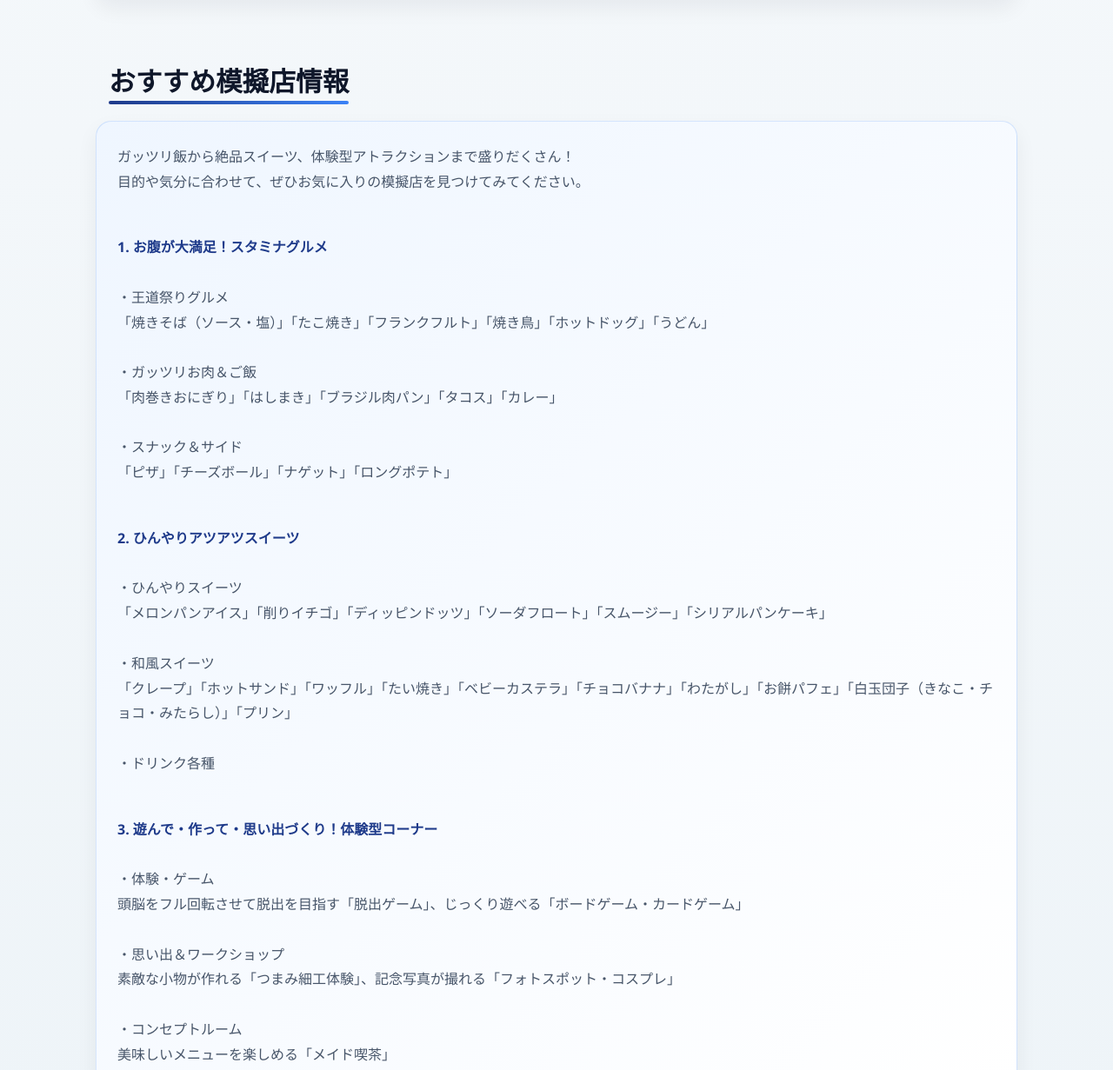
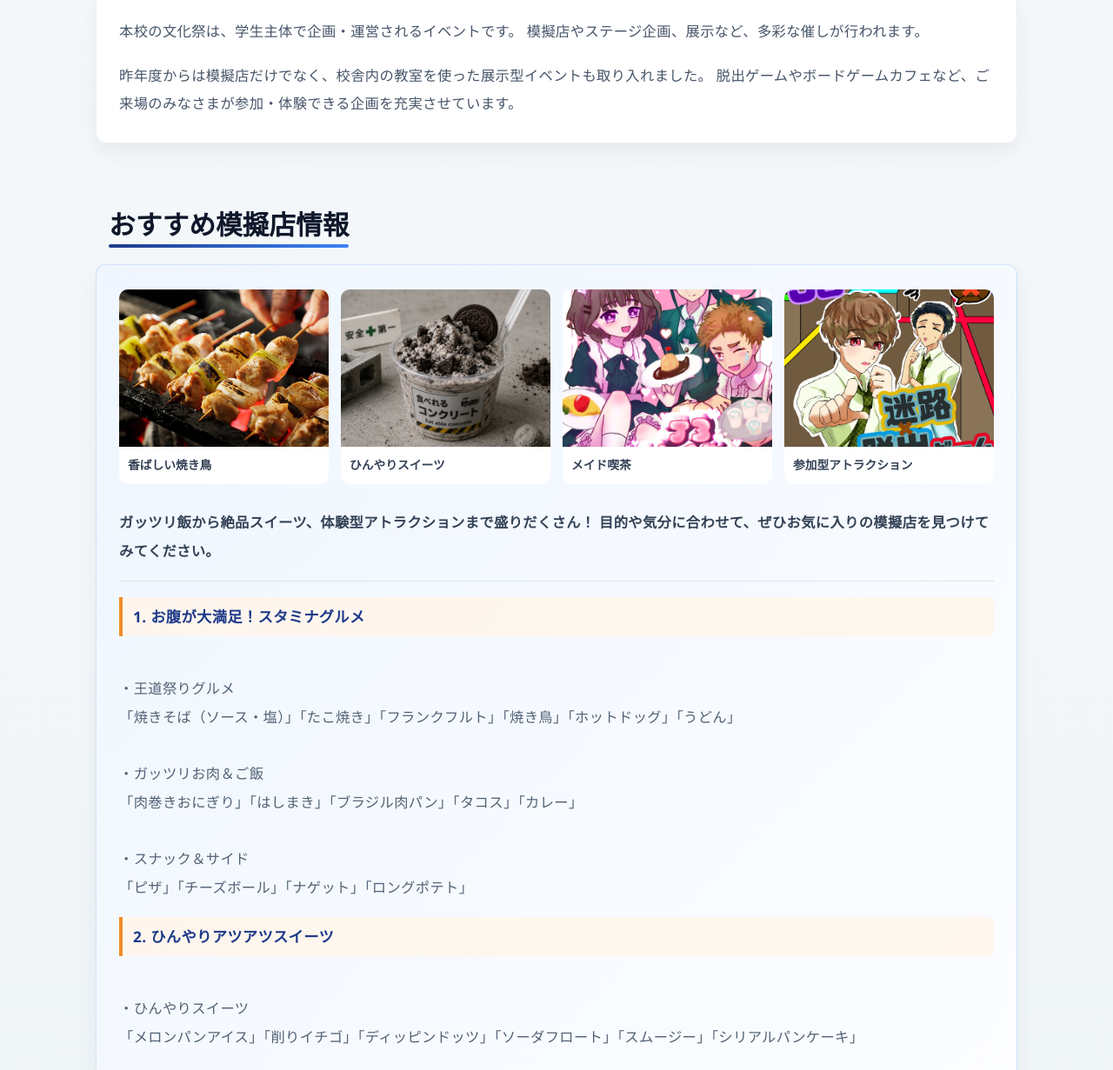
Before and after one commit to M-Koki8910/Kosensai-2026, a website: page public/about.html in a window 1280 px wide. Shown: the part 1070-2301 px from the top of the page at 87% size. Drawn offline with Linux system fonts and the light colour scheme; no server answers.

Commit message:
about変更

```diff
--- a/public/about.html
+++ b/public/about.html
@@ -39,12 +39,20 @@
         }
 
         .about-hero {
-            padding: 90px 20px 70px;
-            background: linear-gradient(135deg, #0f172a 0%, #1e3a8a 100%);
+            position: relative;
+            display: grid;
+            min-height: 430px;
+            place-items: center;
+            padding: 72px 20px 64px;
+            background-image: linear-gradient(rgba(7, 25, 42, 0.5), rgba(7, 25, 42, 0.58)), url('./images/kosensai-ilust.png');
+            background-position: center 48%;
+            background-size: cover;
             color: #fff;
         }
 
         .about-hero-inner {
+            position: relative;
+            z-index: 1;
             max-width: 1000px;
             margin: 0 auto;
             text-align: center;
@@ -97,14 +105,22 @@
         .about-card {
             background: rgba(255, 255, 255, 0.98);
             border: 1px solid rgba(148, 163, 184, 0.2);
-            border-radius: 18px;
-            padding: 26px 24px;
+            border-radius: 12px;
+            padding: 28px 26px;
             box-shadow: 0 10px 25px rgba(15, 23, 42, 0.06);
         }
 
         .about-card p {
+            margin-bottom: 1.15rem;
+            color: #475569;
+            font-size: 1.02rem;
+            line-height: 2;
+            letter-spacing: 0.02em;
+            text-wrap: pretty;
+        }
+
+        .about-card p:last-child {
             margin-bottom: 0;
-            color: #475569;
         }
 
         .about-card.about-highlight {
@@ -113,7 +129,15 @@
         }
 
         .about-card strong {
+            display: block;
+            margin-bottom: 0.7rem;
+            padding: 0.55rem 0.75rem;
+            border-left: 4px solid #f28c28;
+            border-radius: 0 6px 6px 0;
+            background: rgba(255, 247, 237, 0.92);
             color: #1e3a8a;
+            font-size: 1.08rem;
+            line-height: 1.6;
         }
 
         .about-card .shop-info-wrapper {
@@ -125,9 +149,56 @@
             margin-bottom: 0;
         }
 
+        .shop-info-wrapper p:first-child {
+            padding-bottom: 1.1rem;
+            border-bottom: 1px solid rgba(148, 163, 184, 0.25);
+            color: #334155;
+            font-weight: 600;
+        }
+
+        .shop-info-wrapper p:not(:first-child) {
+            color: #526275;
+        }
+
+        .shop-gallery {
+            display: grid;
+            grid-template-columns: repeat(4, minmax(0, 1fr));
+            gap: 14px;
+            margin-bottom: 28px;
+        }
+
+        .shop-gallery figure {
+            margin: 0;
+            overflow: hidden;
+            border-radius: 10px;
+            background: #e2e8f0;
+        }
+
+        .shop-gallery img {
+            display: block;
+            width: 100%;
+            aspect-ratio: 4 / 3;
+            object-fit: cover;
+            transition: transform 0.3s ease;
+        }
+
+        .shop-gallery figure:hover img {
+            transform: scale(1.04);
+        }
+
+        .shop-gallery figcaption {
+            padding: 9px 10px 10px;
+            color: #334155;
+            background: #fff;
+            font-size: 0.86rem;
+            font-weight: 700;
+        }
+
         @media (max-width: 700px) {
             .about-hero {
-                padding-top: 72px;
+                min-height: 360px;
+                padding: 56px 16px 48px;
+                background-position: center center;
             }
 
             .about-page {
@@ -136,6 +207,20 @@
 
             .about-card {
                 padding: 20px 18px;
+            }
+
+            .about-card p {
+                font-size: 0.98rem;
+                line-height: 1.9;
+            }
+
+            .about-card strong {
+                font-size: 1rem;
+            }
+
+            .shop-gallery {
+                grid-template-columns: repeat(2, minmax(0, 1fr));
+                gap: 10px;
             }
         }
     </style>
@@ -211,14 +296,14 @@
             </div>
             <div class="about-card about-highlight">
                 <p>
-                    松江工業高等専門学校（松江高専）は島根県松江市に位置する国立高等専門学校です。
-                    <br>
-                    （ま）学んで（つ）創れる（え）エンジニアを教育目標として
-                    創造性と実践的技術力を兼ね備えた国際的エンジニアの育成に力をいれています。
-                    <br>
-                    高専ロボットコンテスト、高専プログラミングコンテスト、高専デザインコンペティションの他、GCON、レスキューロボットコンテストなどでも多くの成果を出しています。
-                    また、クラブ活動も盛んで、高専初の2021年春高バレー（全日本バレーボール高等学校選手権大会）出場や、東大王クイズ甲子園2022優勝などの他、
-                    全国高専体育大会（2023年度：剣道部団体2連覇、卓球部団体優勝など）で文武両道を兼ね備えた数多くの学生が活躍しています。
+                    松江工業高等専門学校（松江高専）は、島根県松江市に位置する国立高等専門学校です。
+                </p>
+                <p>
+                    「（ま）学んで（つ）創れる（え）エンジニア」を教育目標に掲げ、創造性と実践的技術力を兼ね備えた国際的エンジニアの育成に力を入れています。
+                </p>
+                <p>
+                    高専ロボットコンテストや高専プログラミングコンテスト、高専デザインコンペティションをはじめ、GCON、レスキューロボットコンテストなどでも多くの成果を出しています。
+                    クラブ活動も盛んで、スポーツや文化の分野で全国大会などに挑戦する学生が活躍しています。
                 </p>
             </div>
         </section>
@@ -231,7 +316,8 @@
                 <p>
                     本校の文化祭は、学生主体で企画・運営されるイベントです。
                     模擬店やステージ企画、展示など、多彩な催しが行われます。
-                    <br>
+                </p>
+                <p>
                     昨年度からは模擬店だけでなく、校舎内の教室を使った展示型イベントも取り入れました。
                     脱出ゲームやボードゲームカフェなど、ご来場のみなさまが参加・体験できる企画を充実させています。
                 </p>
@@ -243,56 +329,53 @@
                 <h2>おすすめ模擬店情報</h2>
             </div>
             <div class="about-card about-highlight">
+                <div class="shop-gallery" aria-label="模擬店のイメージ">
+                    <figure>
+                        <img src="./images/shop.jpg" alt="炭火で焼かれる焼き鳥" loading="lazy">
+                        <figcaption>香ばしい焼き鳥</figcaption>
+                    </figure>
+                    <figure>
+                        <img src="./images/shop_C4.png" alt="カップに盛られたスイーツ" loading="lazy">
+                        <figcaption>ひんやりスイーツ</figcaption>
+                    </figure>
+                    <figure>
+                        <img src="./images/shop_J3_メイド.jpeg" alt="メイド喫茶の企画イラスト" loading="lazy">
+                        <figcaption>メイド喫茶</figcaption>
+                    </figure>
+                    <figure>
+                        <img src="./images/shop_J3_迷路.jpeg" alt="迷路企画のイラスト" loading="lazy">
+                        <figcaption>参加型アトラクション</figcaption>
+                    </figure>
+                </div>
                 <div class="shop-info-wrapper">
                     <p>
                         ガッツリ飯から絶品スイーツ、体験型アトラクションまで盛りだくさん！
-                        <br>
                         目的や気分に合わせて、ぜひお気に入りの模擬店を見つけてみてください。
-                        <br><br>
                     </p>
                     <p>
-                        <strong>1. お腹が大満足！スタミナグルメ</strong>
-                        <br><br>
-                        ・王道祭りグルメ
-                        <br>
-                        「焼きそば（ソース・塩）」「たこ焼き」「フランクフルト」「焼き鳥」「ホットドッグ」「うどん」
-                        <br><br>
-                        ・ガッツリお肉＆ご飯
-                        <br>
-                        「肉巻きおにぎり」「はしまき」「ブラジル肉パン」「タコス」「カレー」
-                        <br><br>
-                        ・スナック＆サイド
-                        <br>
+                        <strong>1. お腹が大満足！スタミナグルメ</strong><br>
+                        ・王道祭りグルメ<br>
+                        「焼きそば（ソース・塩）」「たこ焼き」「フランクフルト」「焼き鳥」「ホットドッグ」「うどん」<br><br>
+                        ・ガッツリお肉＆ご飯<br>
+                        「肉巻きおにぎり」「はしまき」「ブラジル肉パン」「タコス」「カレー」<br><br>
+                        ・スナック＆サイド<br>
                         「ピザ」「チーズボール」「ナゲット」「ロングポテト」
                     </p>
                     <p>
-                        <br>
-                        <strong>2. ひんやりアツアツスイーツ</strong>
-                        <br><br>
-                        ・ひんやりスイーツ
-                        <br>
-                        「メロンパンアイス」「削りイチゴ」「ディッピンドッツ」「ソーダフロート」「スムージー」「シリアルパンケーキ」
-                        <br><br>
-                        ・和風スイーツ
-                        <br>
-                        「クレープ」「ホットサンド」「ワッフル」「たい焼き」「ベビーカステラ」「チョコバナナ」「わたがし」「お餅パフェ」「白玉団子（きなこ・チョコ・みたらし）」「プリン」
-                        <br><br>
+                        <strong>2. ひんやりアツアツスイーツ</strong><br>
+                        ・ひんやりスイーツ<br>
+                        「メロンパンアイス」「削りイチゴ」「ディッピンドッツ」「ソーダフロート」「スムージー」「シリアルパンケーキ」<br><br>
+                        ・和風スイーツ<br>
+                        「クレープ」「ホットサンド」「ワッフル」「たい焼き」「ベビーカステラ」「チョコバナナ」「わたがし」「お餅パフェ」「白玉団子（きなこ・チョコ・みたらし）」「プリン」<br><br>
                         ・ドリンク各種
                     </p>
                     <p>
-                        <br>
-                        <strong>3. 遊んで・作って・思い出づくり！体験型コーナー</strong>
-                        <br><br>
-                        ・体験・ゲーム
-                        <br>
-                        頭脳をフル回転させて脱出を目指す「脱出ゲーム」、じっくり遊べる「ボードゲーム・カードゲーム」
-                        <br><br>
-                        ・思い出＆ワークショップ
-                        <br>
-                        素敵な小物が作れる「つまみ細工体験」、記念写真が撮れる「フォトスポット・コスプレ」
-                        <br><br>
-                        ・コンセプトルーム
-                        <br>
+                        <strong>3. 遊んで・作って・思い出づくり！体験型コーナー</strong><br>
+                        ・体験・ゲーム<br>
+                        頭脳をフル回転させて脱出を目指す「脱出ゲーム」、じっくり遊べる「ボードゲーム・カードゲーム」<br><br>
+                        ・思い出＆ワークショップ<br>
+                        素敵な小物が作れる「つまみ細工体験」、記念写真が撮れる「フォトスポット・コスプレ」<br><br>
+                        ・コンセプトルーム<br>
                         美味しいメニューを楽しめる「メイド喫茶」
                     </p>
                 </div>
```
